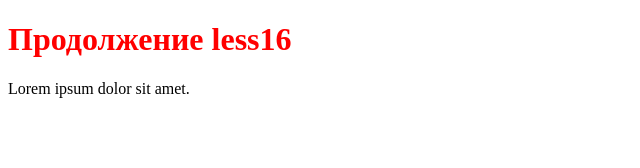
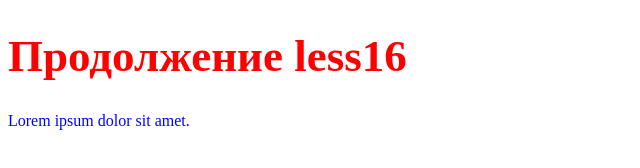
Before and after one commit to sparrowkg/lessen16, a plain HTML site: page index.html in a window 1280 px wide. Shown: the whole page, without its empty margins (0-640 px from the left). Drawn offline with Linux system fonts and the light colour scheme.

Commit message:
add some styles

```diff
--- a/index.html
+++ b/index.html
@@ -7,7 +7,7 @@
     <link rel="stylesheet" href="./style.css">
 </head>
 <body>
-    <h1>Продолжение less16 </h1>
+    <h1 class="title">Продолжение less16 </h1>
     <p>Lorem ipsum dolor sit amet.</p>
 
 </body>
--- a/style.css
+++ b/style.css
@@ -1,3 +1,7 @@
 h1 {
     color: red;
+    font-size: 45px;
 }
+p {
+    color: blue;
+}
```
